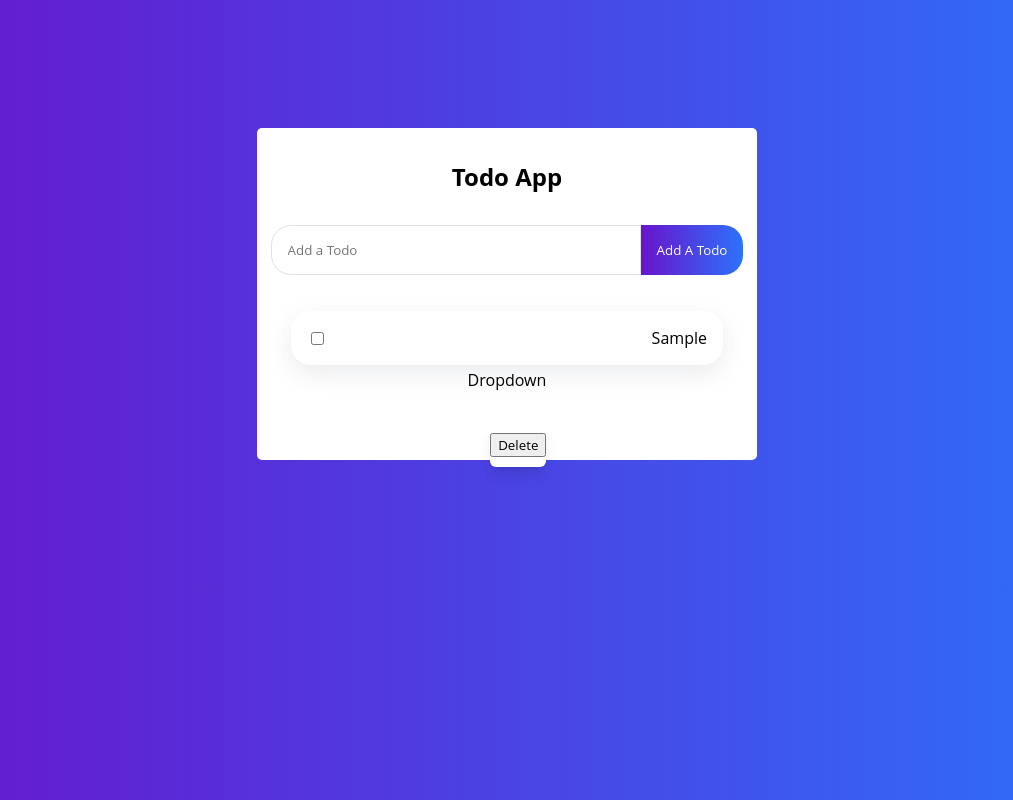
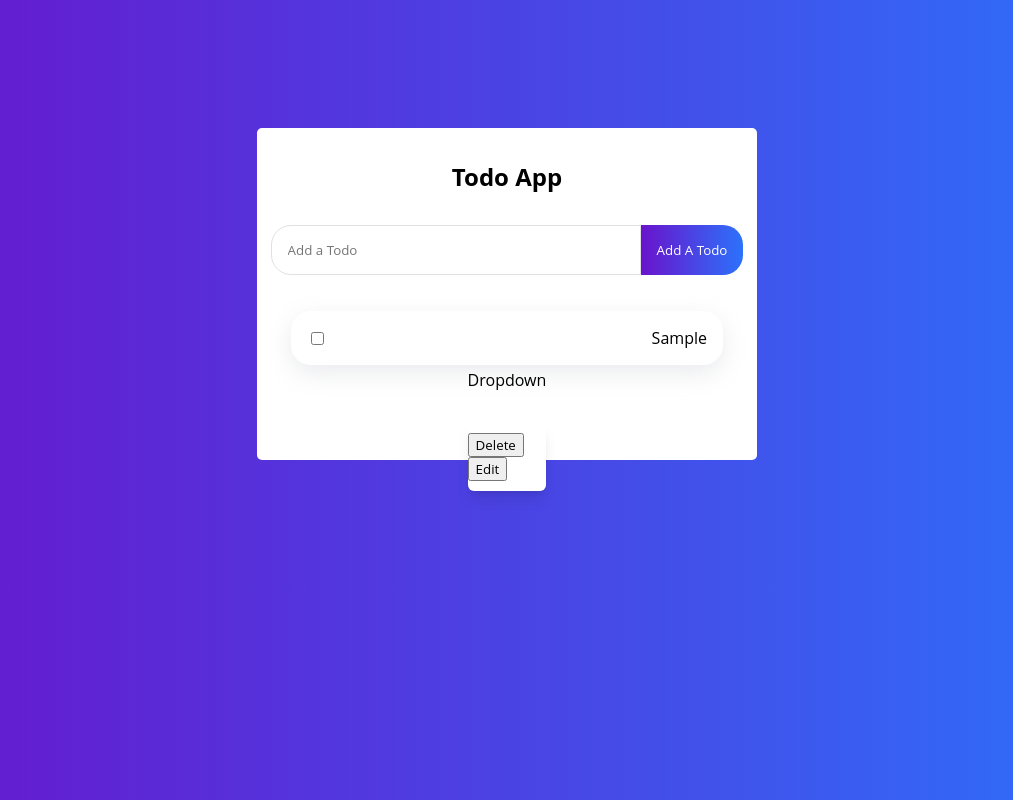
Before and after one commit to Azikenp/Toodoo, a React (Vite) app: page / in a window 1280 px wide. Both pictures are taken after typing "Sample" into the empty fields and a click on the button "Add A Todo". Shown: the whole page, without its empty margins (133-1146 px from the left). Built offline with nearby package versions, Linux system fonts and the light colour scheme.

Commit message:
options type corrected

```diff
--- a/src/components/Dropdown.tsx
+++ b/src/components/Dropdown.tsx
@@ -2,7 +2,7 @@ import React from "react";
 
 interface DropdownItemsProps {
   icon?: string;
-  option: Array<Option>;
+  options: Array<Option>;
 }
 
 const Dropdown: React.FC<DropdownItemsProps> = ({ options }) => {
--- a/src/components/TodolistItem.tsx
+++ b/src/components/TodolistItem.tsx
@@ -10,12 +10,23 @@ const TodolistItem: React.FC<TodolistItemProps> = ({
   todo,
   toggleComplete,
 }) => {
-  const onDelete = () => {};
+
+  const onDelete = () => {console.log("delete");
+  };
+
+  const onEdit = () => {console.log("edit");
+  };
 
   const dropdownOptions: Array<Option> = [
     {
       value: "Delete",
       onClick: onDelete,
+      color: "red"
+    },
+    {
+      value: "Edit",
+      onClick: onEdit,
+      color: 'blue'
     },
   ];
 
```
